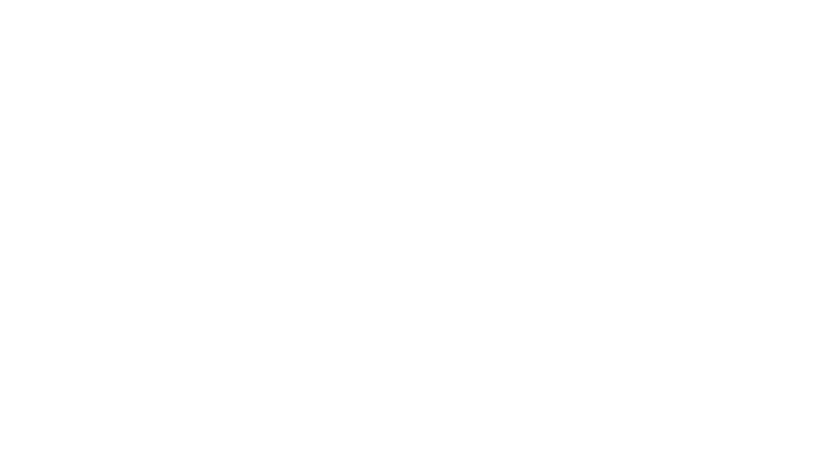
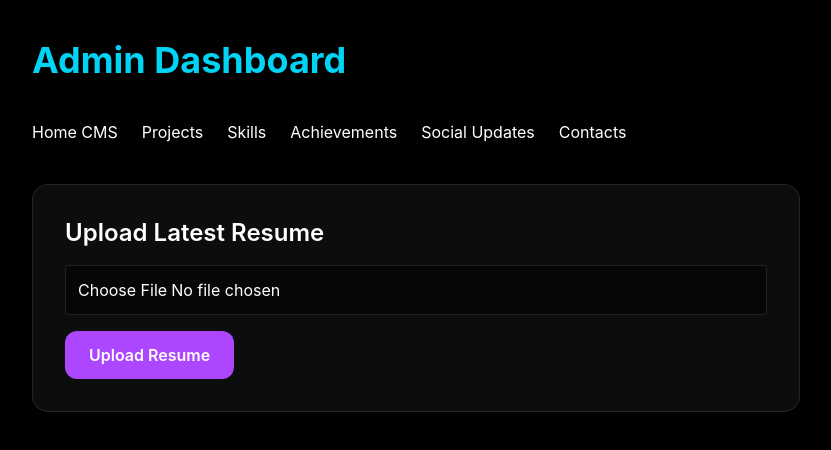
Before and after one commit to Omkar3777/portfolio, a React (Vite) app in the folder client/: page /admin in a window 1280 px wide. Before the commit this address had no page. Shown: the top 450 px of the page, without its empty margins (8-839 px from the left). Built offline with nearby package versions, Linux system fonts and the light colour scheme; no server answers.

Commit message:
Connected frontend to backend

```diff
--- a/client/src/App.jsx
+++ b/client/src/App.jsx
@@ -17,6 +17,7 @@
         <Route path="/projects" element={<Projects />} />
         <Route path="/about" element={<About />} />
         <Route path="/contact" element={<Contact />} />
+        <Route path="/admin" element={<Dashboard />}/>
 
         {/* Protected Admin Panel */}
         <Route
```
